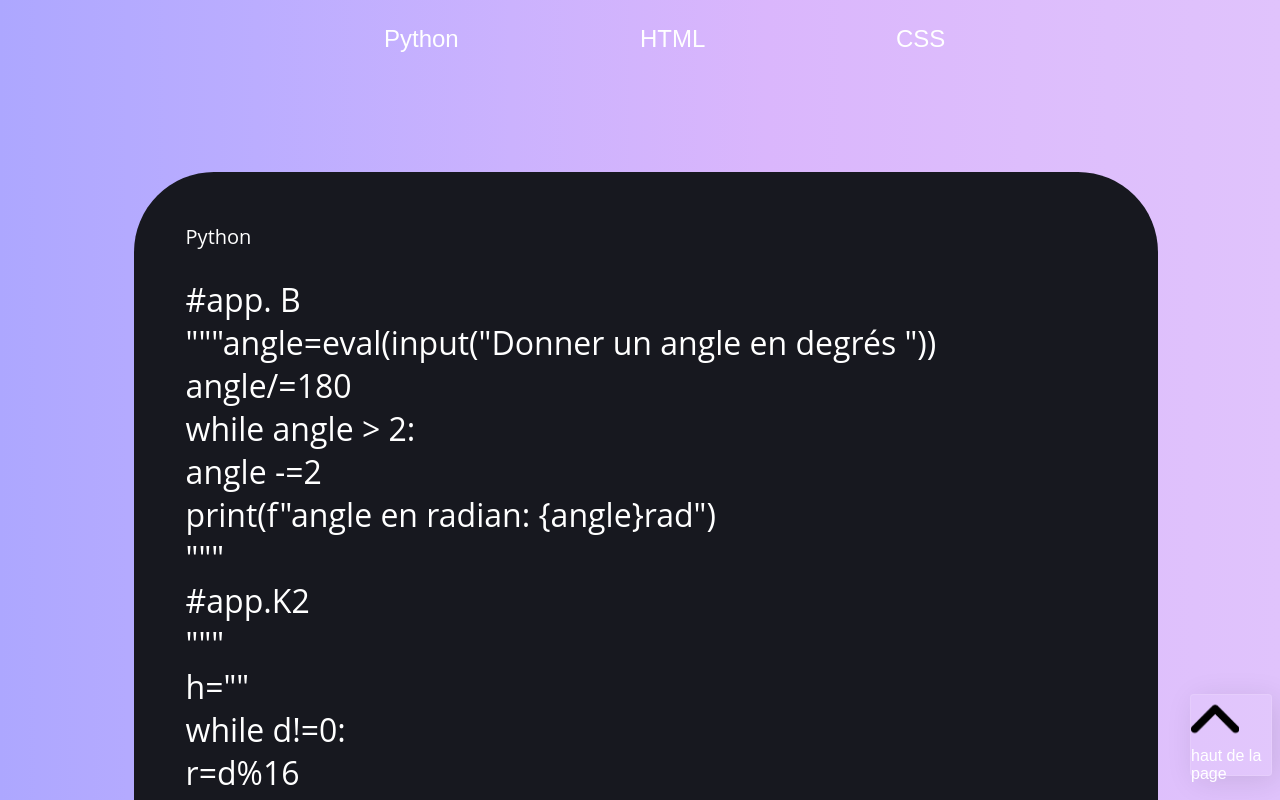
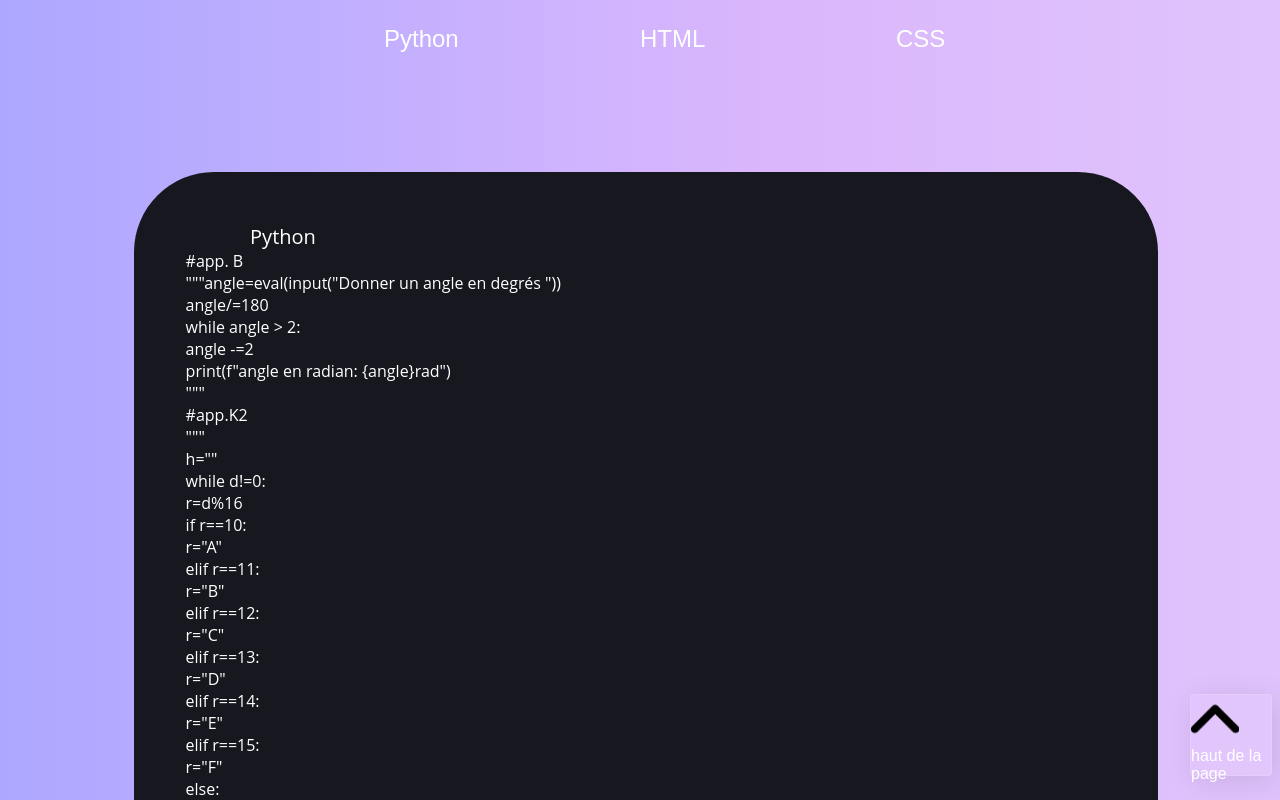
Before and after one commit to Intfly/code, a plain HTML site: page index.html in a window 1280 px wide. Shown: the top 800 px of the page. Drawn offline with Linux system fonts and the light colour scheme.

Commit message:
Update styles.css

```diff
--- a/styles.css
+++ b/styles.css
@@ -81,12 +81,13 @@ p{
 
 @media (max-width: 1440px){
     p{
-        font-size:2em;
+        font-size:1em;
     }
     a{
         font-size:1.5em;
     }
     .pprog{
         font-size:1.25em;
+        margin:0 0 0 7%;
     }
 }
```
